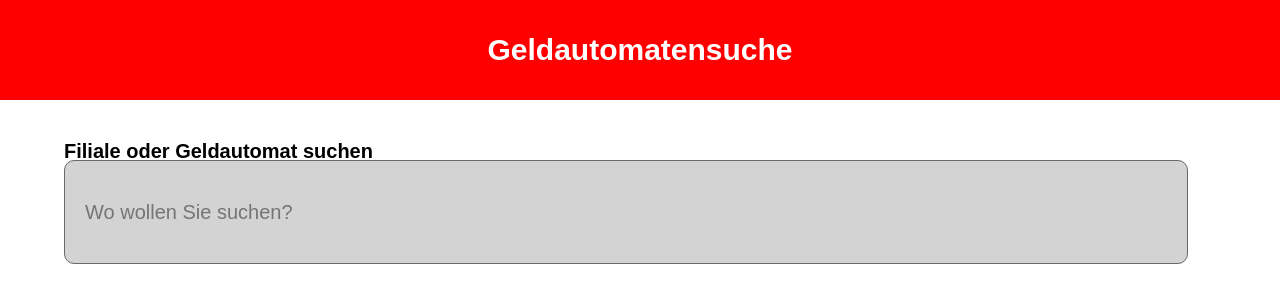
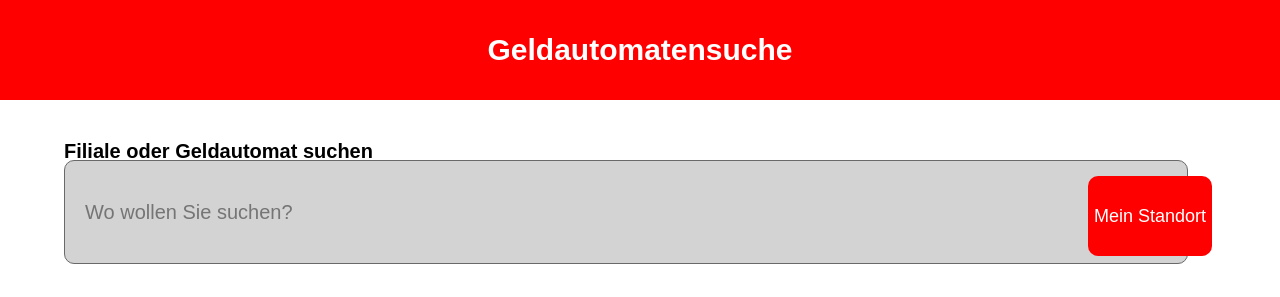
Before and after one commit to Amelie809/Verteilte-SystemeProjekt, a website built with webpack: page Geldautomatensuche/Geldautomatensuche_testseite.html in a window 1280 px wide. Shown: the top 297 px of the page. Built offline with nearby package versions, Linux system fonts and the light colour scheme.

Commit message:
Standort

```diff
--- a/Geldautomatensuche/Geldautimatensuche_testseite.css
+++ b/Geldautomatensuche/Geldautimatensuche_testseite.css
@@ -39,12 +39,32 @@ body {
   position: absolute;
   top: 20%;
   left: 5%;
+
 }
 .suchleiste input:focus{
   border-color: red;
 }
 .suchleiste :hover{
   background-color: hsl(0, 100%, 80%);
+}
+
+.location-btn {
+  position: absolute;
+  top: 22%;
+  left: 85%;
+  height: 80px;
+  background-color: red;
+  color: white;
+  border: none;
+  border-radius: 10px;
+  font-size: 18px;
+  cursor: pointer;
+
+}
+
+.location-btn:hover {
+  background-color: lightgray;
+  color: black;
 }
 .Entfernung {
   font-family: Arial, sans-serif;
--- a/Geldautomatensuche/Geldautomatensuche_testseite.html
+++ b/Geldautomatensuche/Geldautomatensuche_testseite.html
@@ -11,6 +11,11 @@
 <div class="suchleiste">
   <input type="text" placeholder="Wo wollen Sie suchen?" oninput="searchAtms()">
 </div>
+
+<div class="standort">
+  <button class="location-btn" onclick="showUserLocation()">Mein Standort</button>
+</div>
+
   <div class="Entfernung">Entfernungen:</div>
 <div class="dropdown">
   <button onclick="myFunction()" id="dropbtn" class="dropbtn">Wähle</button>
--- a/Geldautomatensuche/Geldautomatensuche_testseite.js
+++ b/Geldautomatensuche/Geldautomatensuche_testseite.js
@@ -94,18 +94,58 @@ let markers = [];
 
 // Funktion, um Marker zu aktualisieren
 function updateMap(atms) {
+  // alte Marker entfernen
   markers.forEach(marker => map.removeLayer(marker));
   markers = [];
 
+  // neue Marker hinzufügen
   atms.forEach(atm => {
-    // prüfen, ob beide Werte vorhanden sind
-    if (atm.breite != null && atm["Länge"] != null) {
-      const marker = L.marker([atm.breite, atm["Länge"]])
-        .addTo(map)
-        .bindPopup(`${atm.bank} – ${atm.name}<br>${atm.stadt}`);
-      markers.push(marker);
+    // prüfen, ob beide Werte existieren und Zahlen sind
+    if (atm.breite != null && atm.laenge != null) {
+      const lat = parseFloat(atm.breite);
+      const lng = parseFloat(atm.laenge);
+
+      if (!isNaN(lat) && !isNaN(lng)) {
+        const marker = L.marker([lat, lng])
+          .addTo(map)
+          .bindPopup(`${atm.bank} – ${atm.name}<br>${atm.stadt}`);
+        markers.push(marker);
+      } else {
+        console.warn("Koordinaten sind keine Zahlen:", atm);
+      }
     } else {
       console.warn("Ungültige Koordinaten für ATM:", atm);
     }
   });
 }
+
+function showUserLocation() {
+  if (!navigator.geolocation) {
+    alert("Dein Browser unterstützt keine Standortabfrage.");
+    return;
+  }
+
+  navigator.geolocation.getCurrentPosition(
+    (position) => {
+      const lat = position.coords.latitude;
+      const lng = position.coords.longitude;
+
+      // Marker oder Kreis für den Standort
+      const userMarker = L.circle([lat, lng], {
+        color: "blue",
+        fillColor: "#3b82f6",
+        fillOpacity: 0.5,
+        radius: 50
+      }).addTo(map);
+
+      // Karte auf Benutzerstandort zentrieren
+      map.setView([lat, lng], 15);
+
+      // Popup anzeigen
+      userMarker.bindPopup("Dein aktueller Standort").openPopup();
+    },
+    (error) => {
+      alert("Standort konnte nicht abgerufen werden: " + error.message);
+    }
+  );
+}
```
Also changed, not shown: 1 other file.
